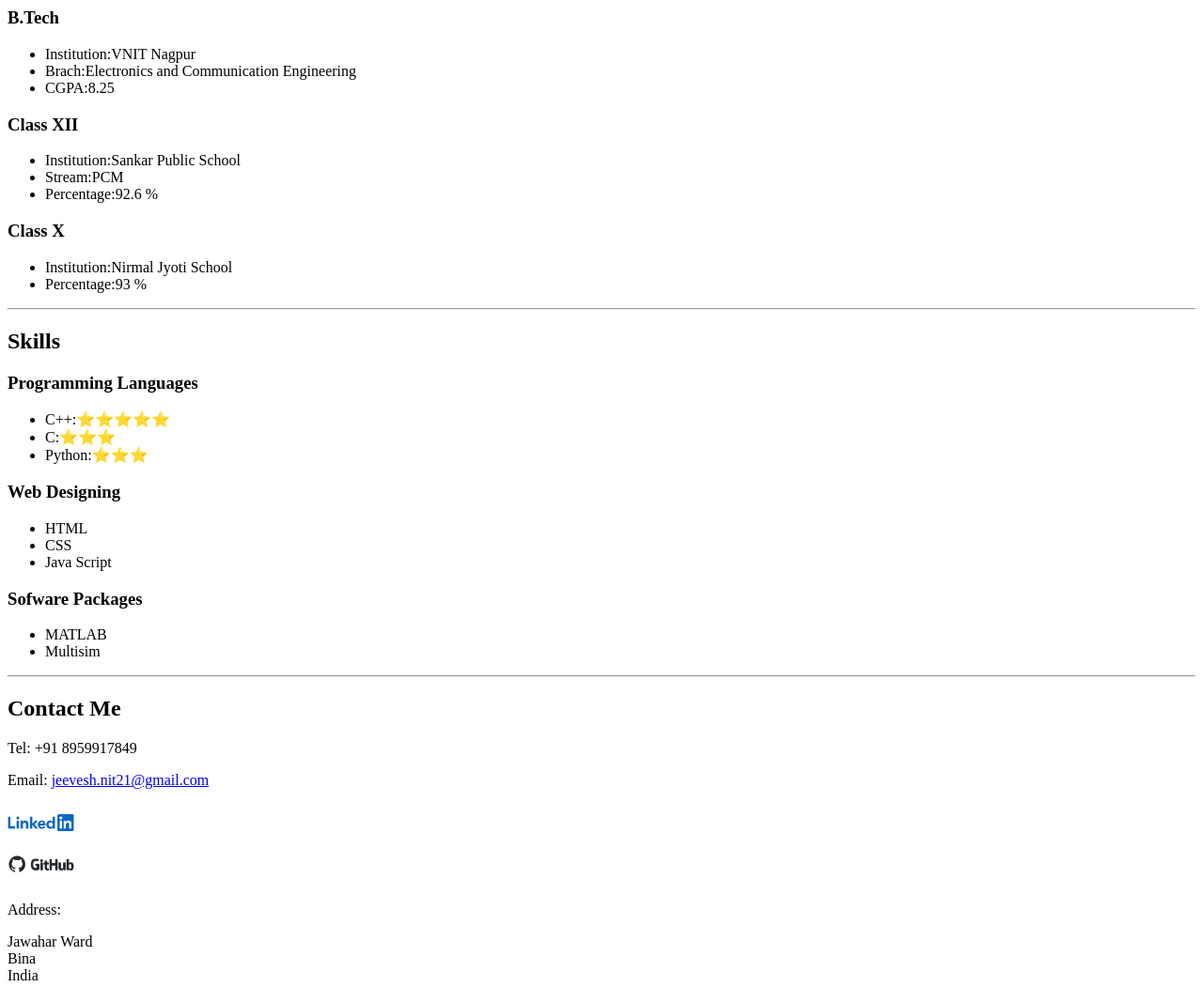
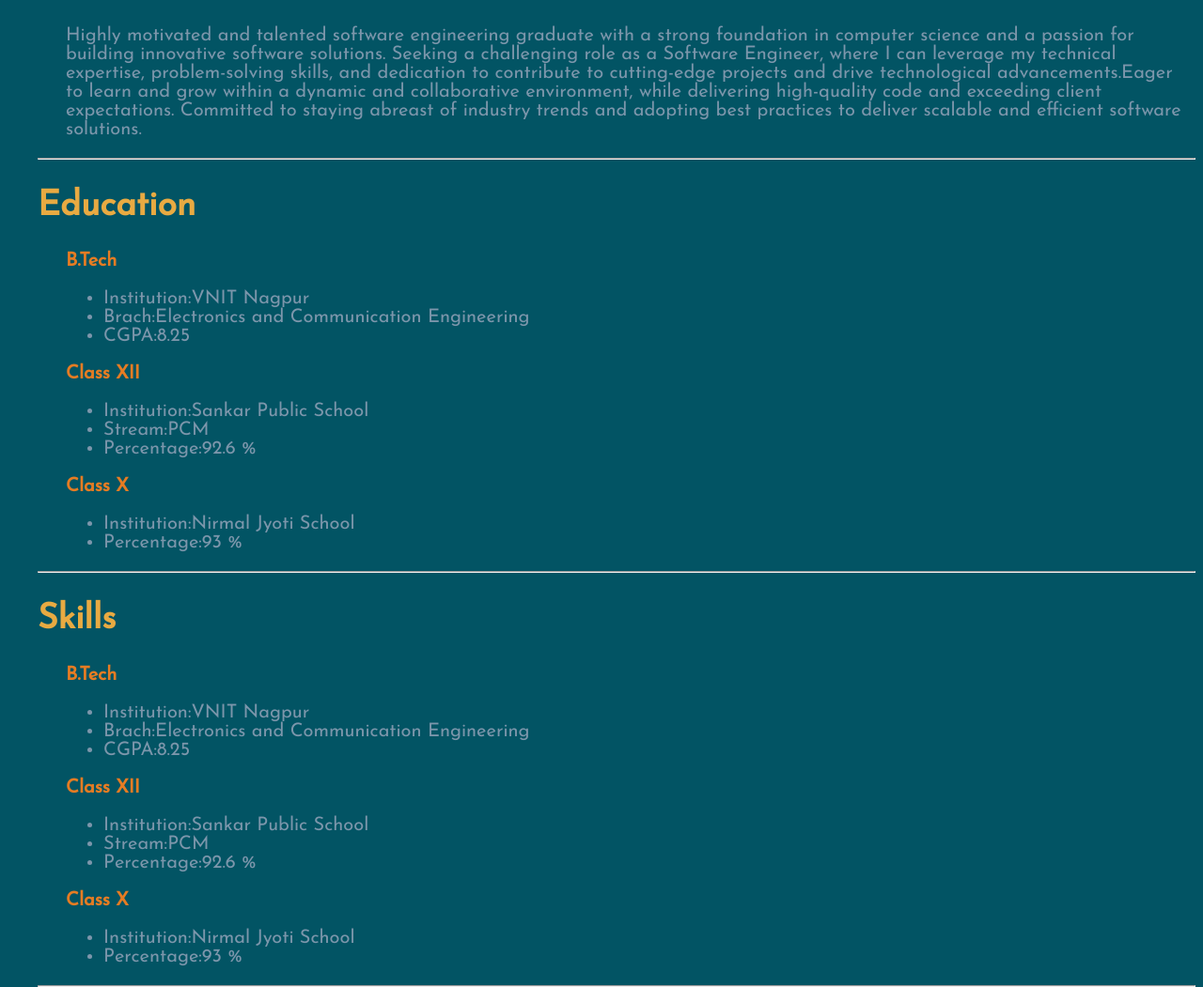
Before and after one commit to jeevesh7nit/My_Resume, a plain HTML site: page index.html in a window 1280 px wide. Shown: the part 774-1825 px from the top of the page at 94% size. Drawn offline with Linux system fonts and the light colour scheme; a web font is replaced by a local one.

Commit message:
Update index.html

```diff
--- a/index.html
+++ b/index.html
@@ -6,13 +6,18 @@
     <meta http-equiv="X-UA-Compatible" content="IE=edge">
     <meta name="viewport" content="width=device-width, initial-scale=1.0">
     <title>My Resume</title>
+    <link rel="stylesheet" href="style.css" />
+    <link rel="preconnect" href="https://fonts.googleapis.com">
+<link rel="preconnect" href="https://fonts.gstatic.com" crossorigin>
+<link href="https://fonts.googleapis.com/css2?family=Caveat:wght@500&family=Josefin+Sans&family=Libre+Baskerville:wght@700&family=Tilt+Prism&display=swap" rel="stylesheet">
 </head>
 
 <body>
     <h1>My Resume</h1>
     <hr />
     <h2>About Me</h2>
-    <img src="./assets/images/jeevesh.png" height="300">
+    <div class="about" class="detail">
+        <img id="profile" src="./assets/images/jeevesh.png" height="300">
 
         <ul>
             <li>Name:Jeevesh Pathak</li>
@@ -20,9 +25,11 @@
             <li>Gender:Male</li>
             <li>Birth Place:Bina India</li>
         </ul>
+    </div>
+
     <hr />
-    <h2>Carrer Objective</h2>
-    <p>Highly motivated and talented software engineering graduate with a strong foundation in computer science and a
+    <h2 >Carrer Objective</h2>
+    <p class="detail">Highly motivated and talented software engineering graduate with a strong foundation in computer science and a
         passion for building innovative software solutions. Seeking a challenging role as a Software Engineer, where I
         can leverage my technical expertise, problem-solving skills, and dedication to contribute to cutting-edge
         projects and drive technological advancements.Eager to learn and grow within a dynamic and collaborative
@@ -30,6 +37,7 @@
         of industry trends and adopting best practices to deliver scalable and efficient software solutions.</p>
     <hr />
     <h2>Education</h2>
+    <div class="detail">
         <h3>B.Tech</h3>
         <ul>
             <li>Institution:VNIT Nagpur</li>
@@ -47,28 +55,32 @@
             <li>Institution:Nirmal Jyoti School</li>
             <li>Percentage:93 %</li>
         </ul>
+    </div>
+
     <hr />
     <h2>Skills</h2>
-    <h3>Programming Languages</h3>
+    <div class="detail">
+        <h3>B.Tech</h3>
     <ul>
-        <li>C++:⭐️⭐️⭐️⭐️⭐️</li>
-        <li>C:⭐️⭐️⭐️</li>
-        <li>Python:⭐️⭐️⭐️</li>
+        <li>Institution:VNIT Nagpur</li>
+        <li>Brach:Electronics and Communication Engineering</li>
+        <li>CGPA:8.25</li>
     </ul>
-    <h3>Web Designing</h3>
+    <h3>Class XII</h3>
     <ul>
-        <li>HTML</li>
-        <li>CSS</li>
-        <li>Java Script</li>
+        <li>Institution:Sankar Public School</li>
+        <li>Stream:PCM</li>
+        <li>Percentage:92.6 %</li>
     </ul>
-    <h3>Sofware Packages</h3>
+    <h3>Class X</h3>
     <ul>
-        <li>MATLAB</li>
-        <li>Multisim</li>
-
+        <li>Institution:Nirmal Jyoti School</li>
+        <li>Percentage:93 %</li>
     </ul>
+    </div>
     <hr />
     <h2>Contact Me</h2>
+    <div class="detail">
         <p>Tel: +91 8959917849</p>
 
     <p>Email: <a
@@ -85,8 +97,11 @@
         Bina<br />
         India <br />
     </p>
+    </div>
     <hr />
+    <div class="copy">
         <footer> <small>Copyright © Jeevesh Pathak Resume . All Rights Reserved.</small></footer>
+    </div>
 </body>
 
 </html>
```
Lines whose indentation alone changed are shown as unchanged.
